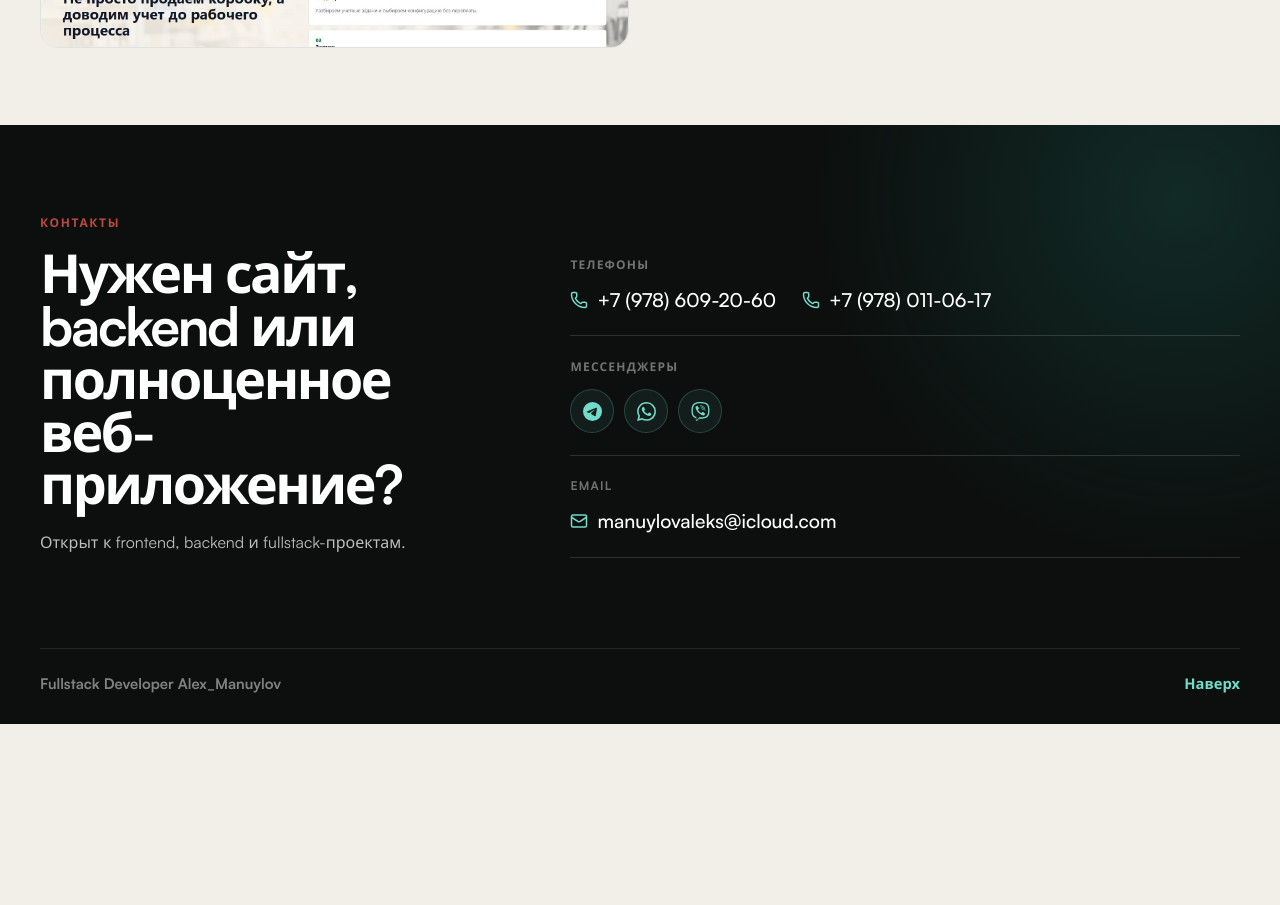
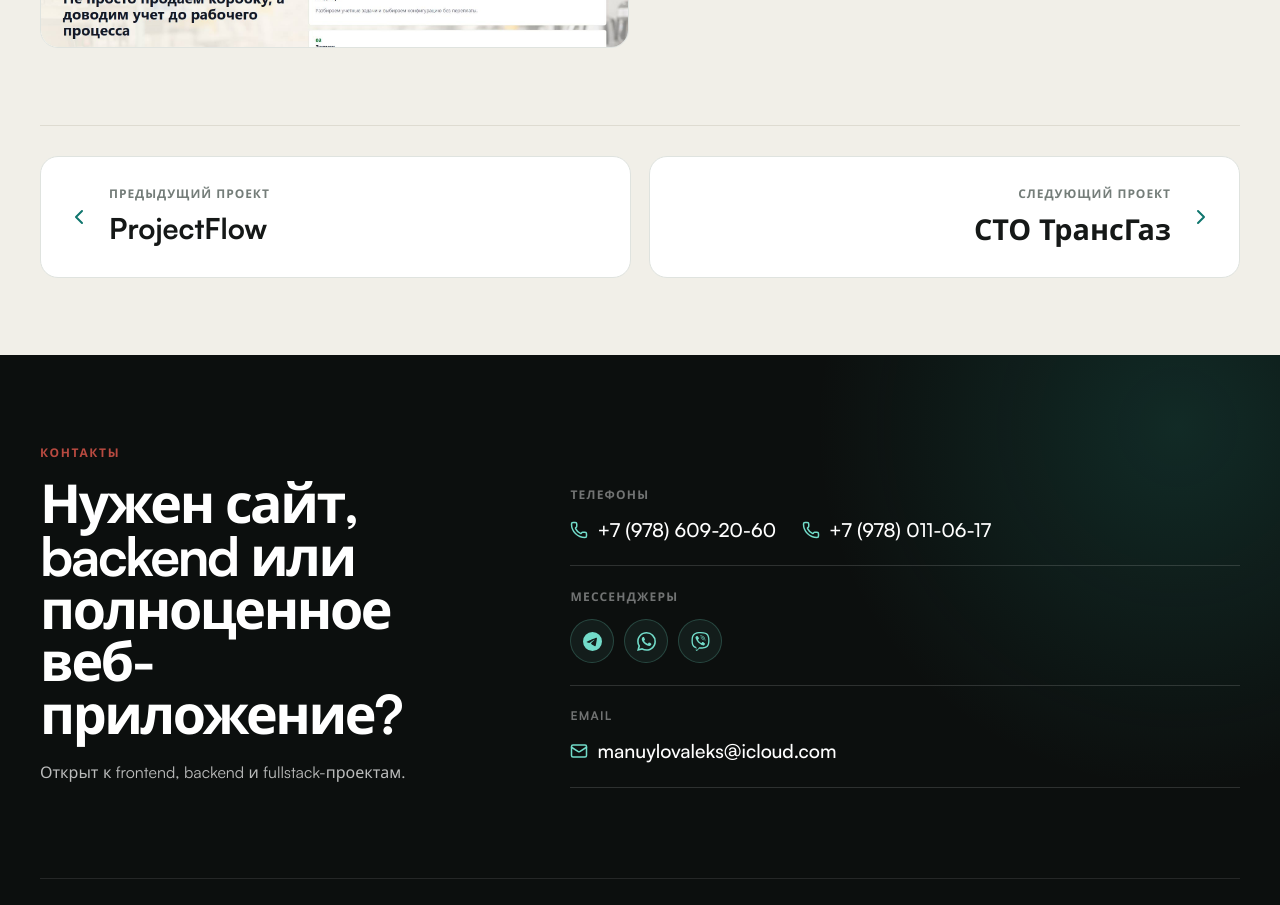
Before and after one commit to Aleks-man/portfolio, a React (Vite) app: page /projects/1c-crimea in a window 1280 px wide. Shown: the part 3160-4065 px from the top of the page. Before the commit the page ends 3884 px from the top, so only its background shows below. Built offline with nearby package versions, Linux system fonts and the light colour scheme.

Commit message:
feat: add navigation between project cases

```diff
--- a/src/content/portfolio.ts
+++ b/src/content/portfolio.ts
@@ -205,6 +205,9 @@ export const content = {
         repositoryAction: "Repository",
         detailsAction: "View case study",
         backAction: "All projects",
+        projectNavigationLabel: "More projects",
+        previousProjectLabel: "Previous project",
+        nextProjectLabel: "Next project",
         galleryLabel: "Product screens",
         openImageLabel: "Open image",
         previousImageLabel: "Previous image",
@@ -555,6 +558,9 @@ export const content = {
         repositoryAction: "Репозиторий",
         detailsAction: "Смотреть проект",
         backAction: "Все проекты",
+        projectNavigationLabel: "Другие проекты",
+        previousProjectLabel: "Предыдущий проект",
+        nextProjectLabel: "Следующий проект",
         galleryLabel: "Экраны продукта",
         openImageLabel: "Открыть изображение",
         previousImageLabel: "Предыдущее изображение",
--- a/src/pages/ProjectDetailPage.tsx
+++ b/src/pages/ProjectDetailPage.tsx
@@ -50,6 +50,10 @@ export function ProjectDetailPage({ portfolio }: ProjectDetailPageProps) {
   if (!project) return <Navigate to="/projects" replace />
 
   const { projects } = portfolio
+  const projectIndex = projects.items.findIndex((item) => item.slug === project.slug)
+  const previousProject = projectIndex > 0 ? projects.items[projectIndex - 1] : null
+  const nextProject = projectIndex < projects.items.length - 1 ? projects.items[projectIndex + 1] : null
+
   return (
     <div className="project-detail" id="top">
       <header className="project-detail__hero">
@@ -105,6 +109,27 @@ export function ProjectDetailPage({ portfolio }: ProjectDetailPageProps) {
             </figure>
           ))}
         </section>
+
+        <nav className="project-detail__navigation" aria-label={projects.page.projectNavigationLabel}>
+          {previousProject ? (
+            <Link className="project-detail__navigation-link project-detail__navigation-link--previous" to={`/projects/${previousProject.slug}`}>
+              <ChevronLeft aria-hidden="true" />
+              <span>
+                <small>{projects.page.previousProjectLabel}</small>
+                <strong>{previousProject.title}</strong>
+              </span>
+            </Link>
+          ) : <span />}
+          {nextProject && (
+            <Link className="project-detail__navigation-link project-detail__navigation-link--next" to={`/projects/${nextProject.slug}`}>
+              <span>
+                <small>{projects.page.nextProjectLabel}</small>
+                <strong>{nextProject.title}</strong>
+              </span>
+              <ChevronRight aria-hidden="true" />
+            </Link>
+          )}
+        </nav>
       </main>
       {activeImageIndex !== null && (
         <div
--- a/src/styles/projects-page.css
+++ b/src/styles/projects-page.css
@@ -98,6 +98,14 @@
 .project-detail__gallery-button { width: 100%; padding: 0; display: block; overflow: hidden; border: 0; background: transparent; cursor: zoom-in; }
 .project-detail__gallery-button img { transition: transform var(--duration-base) var(--ease-standard), filter var(--duration-fast) ease; }
 .project-detail__gallery-button:hover img { filter: brightness(.96); transform: scale(1.008); }
+.project-detail__navigation { margin-top: var(--section-y); padding-top: 30px; display: grid; grid-template-columns: repeat(2, minmax(0, 1fr)); gap: 18px; border-top: 1px solid var(--line-warm); }
+.project-detail__navigation-link { min-width: 0; min-height: 122px; padding: 24px 26px; display: flex; align-items: center; gap: 18px; border: 1px solid var(--line); border-radius: var(--radius); color: var(--ink); background: var(--surface); text-decoration: none; transition: border-color var(--duration-fast) ease, transform var(--duration-base) var(--ease-standard), box-shadow var(--duration-base) ease; }
+.project-detail__navigation-link:hover { border-color: rgba(38, 153, 135, .3); box-shadow: var(--shadow-soft); transform: translateY(-3px); }
+.project-detail__navigation-link > svg { flex: 0 0 auto; color: var(--teal-dark); }
+.project-detail__navigation-link span { min-width: 0; display: grid; gap: 7px; }
+.project-detail__navigation-link small { color: var(--muted-2); font-size: var(--text-xs); font-weight: 750; letter-spacing: .08em; text-transform: uppercase; }
+.project-detail__navigation-link strong { overflow: hidden; font-size: clamp(1.25rem, 2.3vw, 1.8rem); text-overflow: ellipsis; white-space: nowrap; }
+.project-detail__navigation-link--next { justify-content: flex-end; text-align: right; }
 
 .project-lightbox { position: fixed; z-index: 1000; inset: 0; padding: 64px 88px; display: grid; place-items: center; color: var(--white); background: rgba(5, 8, 7, .76); backdrop-filter: blur(18px); animation: lightbox-enter var(--duration-base) ease both; }
 .project-lightbox__viewer { position: relative; width: fit-content; max-width: min(1400px, calc(100vw - 176px)); max-height: calc(100dvh - 128px); display: grid; place-items: center; }
@@ -132,12 +140,15 @@
   .project-lightbox__arrow--previous { left: 10px; }
   .project-lightbox__arrow--next { right: 10px; }
   .project-lightbox__close { top: 10px; right: 10px; width: 44px; height: 44px; }
+  .project-detail__navigation { grid-template-columns: 1fr; }
+  .project-detail__navigation > span { display: none; }
 }
 
 @media (max-width: 480px) {
   .project-detail__facts { grid-template-columns: 1fr; }
   .project-detail__heading h1 { font-size: clamp(2.8rem, 15vw, 4.2rem); }
   .project-detail__result { padding-left: 20px; }
+  .project-detail__navigation-link { min-height: 104px; padding: 20px 18px; }
   .project-collage { padding: 26px 14px 14px; }
   .project-collage__grid { gap: 8px; }
 }
```
